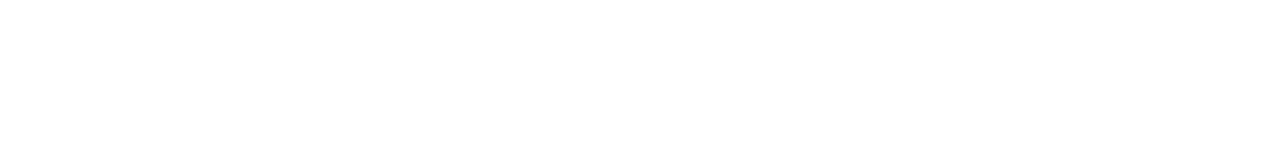
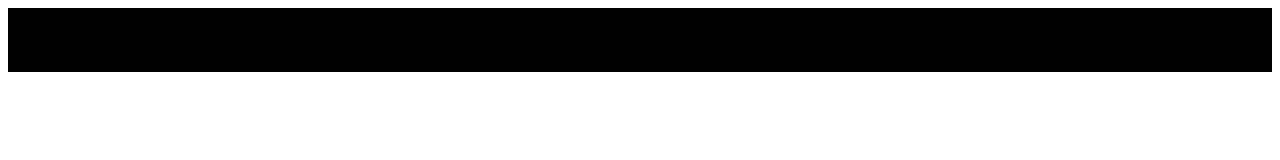
Before and after one commit to maemae-b/Etch-a-Sketch, a plain HTML site: page index.html in a window 1280 px wide. Drawn offline with Linux system fonts and the light colour scheme.

Commit message:
Add style to divs

```diff
--- a/style.css
+++ b/style.css
@@ -3,3 +3,16 @@
 html {
 	box-sizing: border-box;
 }
+
+div {
+    border: 1rem solid black;
+}
+
+div.container {
+    display: flex;
+}
+
+div.container > div {
+    flex: auto;
+
+}
```
